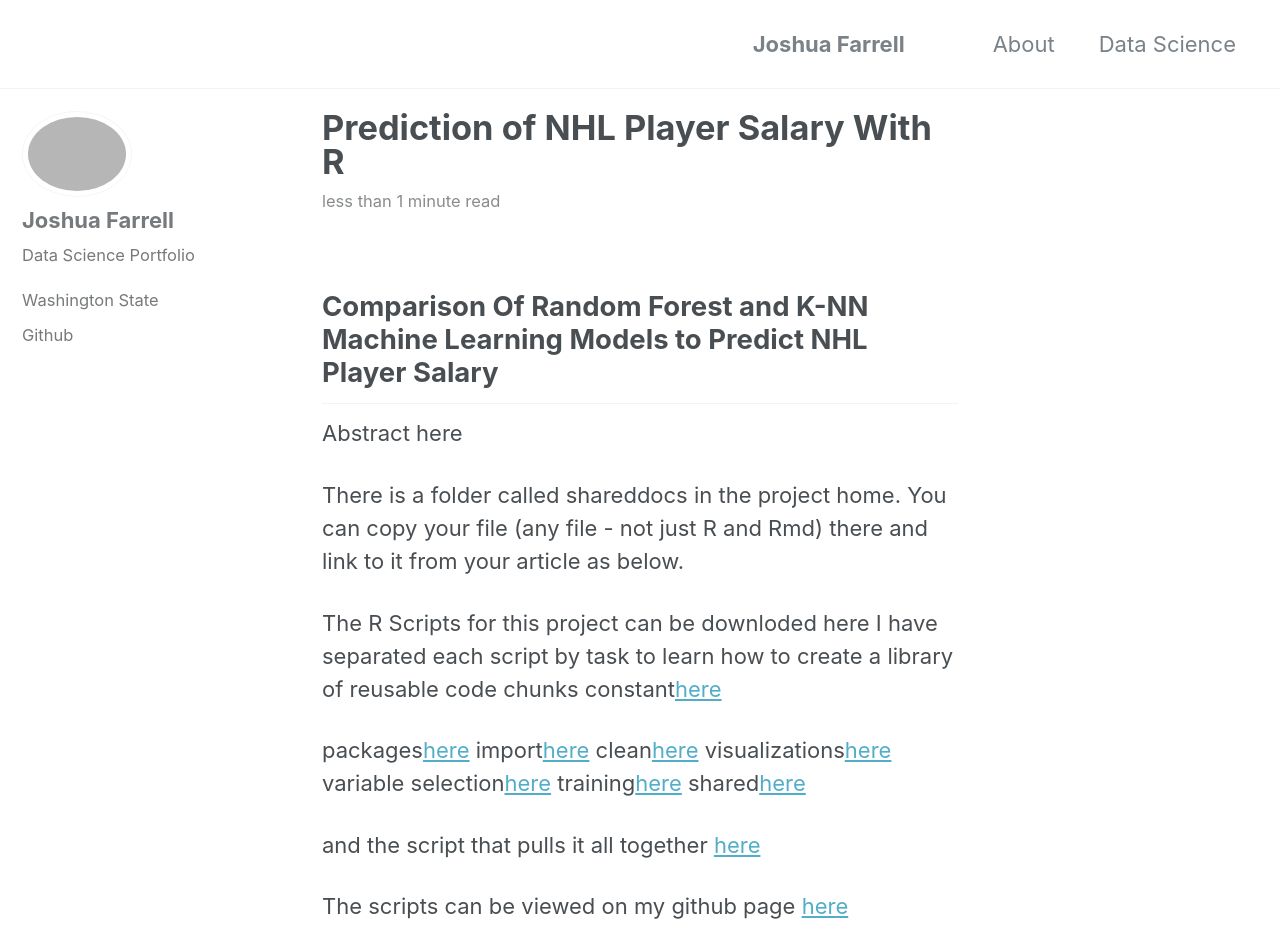
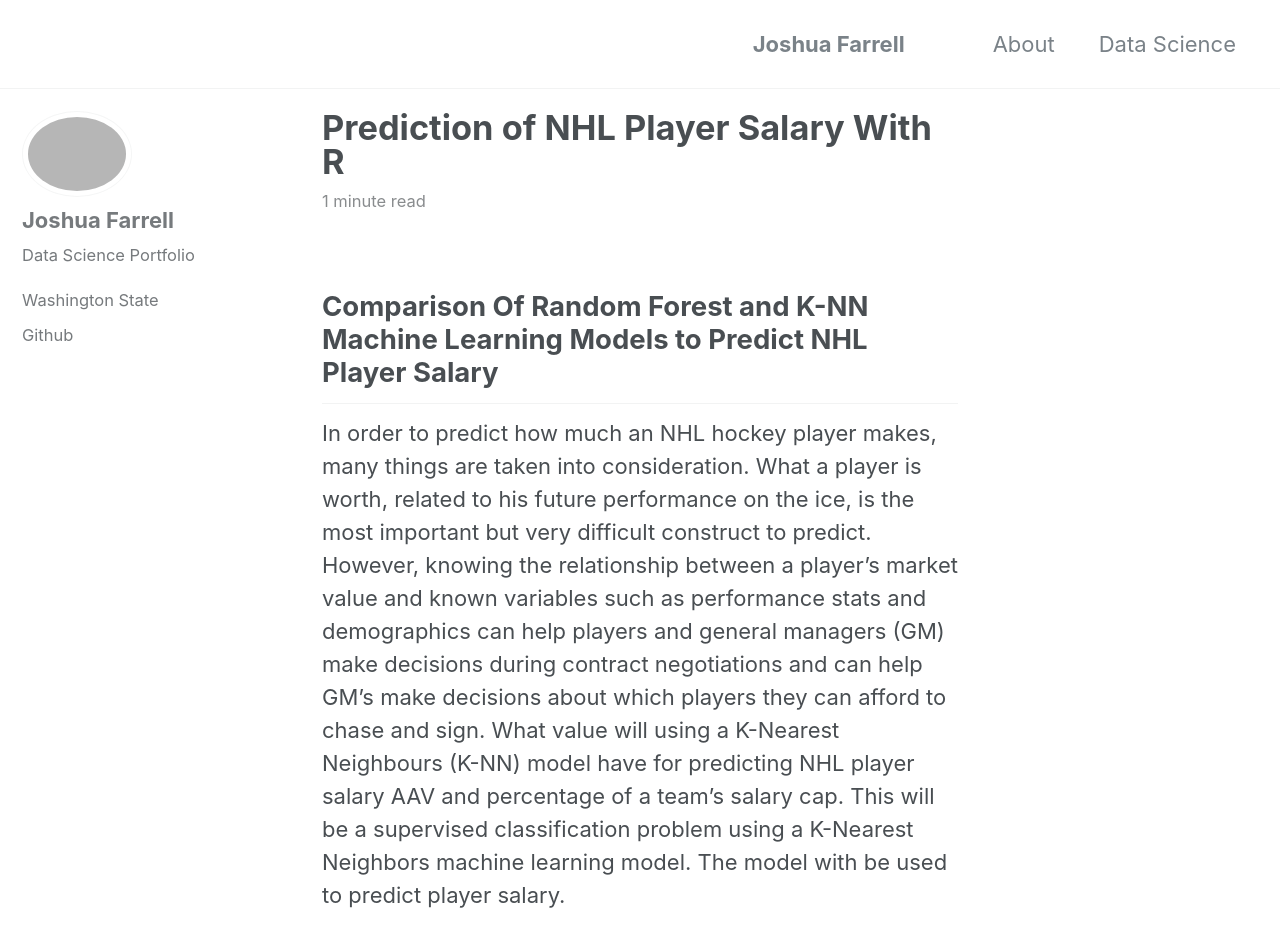
Before and after one commit to joshua-farrell/joshua-farrell.github.io, a Jekyll site: the page built from _posts/2018-12-02-hockey.md, in a window 1280 px wide and 1400 px high. Shown: the top 946 px of the window. Built offline with Jekyll 4.4.1, drawn with Linux system fonts in a browser that asks for light colours; comment, search, counter and statistics services are not loaded.

Commit message:
Update 2018-12-02-hockey.md

```diff
--- a/_posts/2018-12-02-hockey.md
+++ b/_posts/2018-12-02-hockey.md
@@ -5,7 +5,7 @@ tags: [Machine Learning]
 ---
 ## Comparison Of Random Forest and K-NN Machine Learning Models to Predict NHL Player Salary
 
-Abstract here
+In order to predict how much an NHL hockey player makes, many things are taken into consideration.  What a player is worth, related to his future performance on the ice, is the most important but very difficult construct to predict. However, knowing the relationship between a player’s market value and known variables such as performance stats and demographics can help players and general managers (GM) make decisions during contract negotiations and can help GM’s make decisions about which players they can afford to chase and sign.  What value will using a K-Nearest Neighbours (K-NN) model have for predicting NHL player salary AAV and percentage of a team’s salary cap.  This will be a supervised classification problem using a K-Nearest Neighbors machine learning model.  The model with be used to predict player salary.
 
 There is a folder called shareddocs in the project home.
 You can copy your file (any file - not just R and Rmd) there and link to it from your article as below.
```
